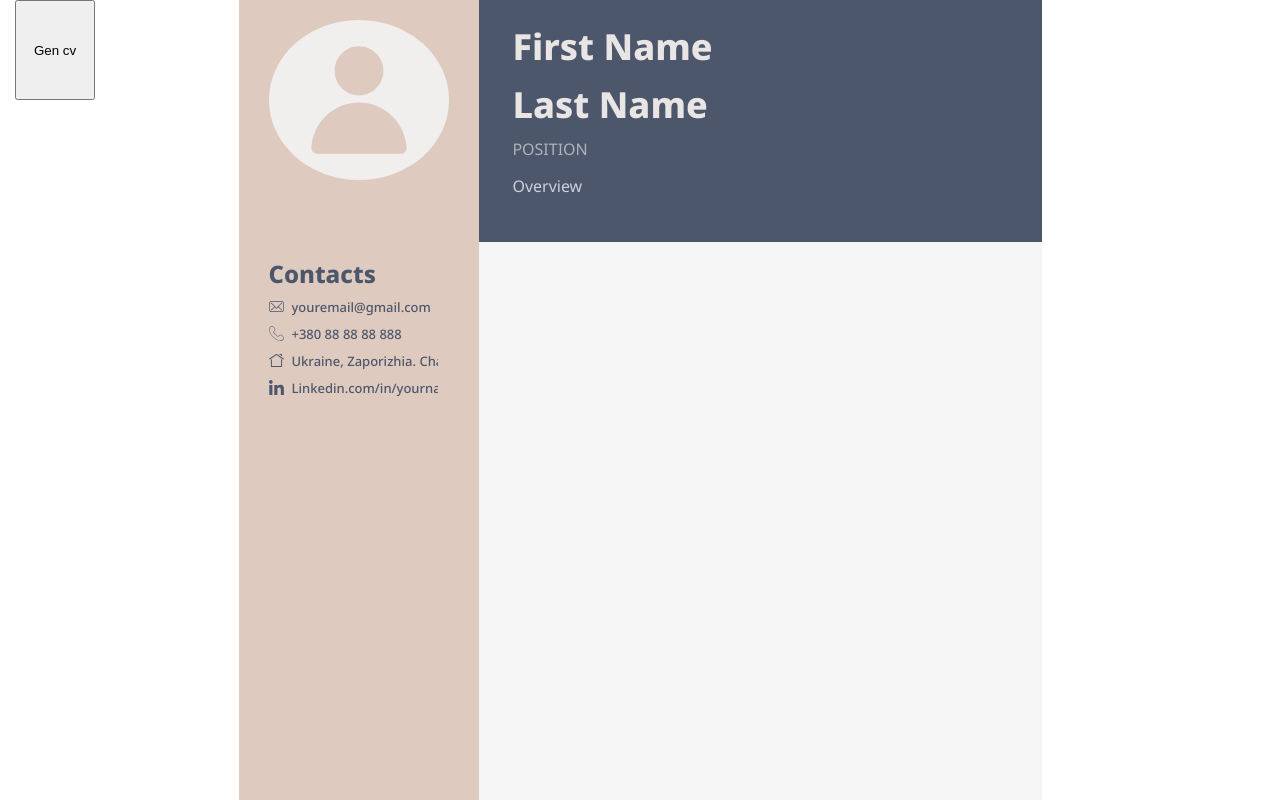
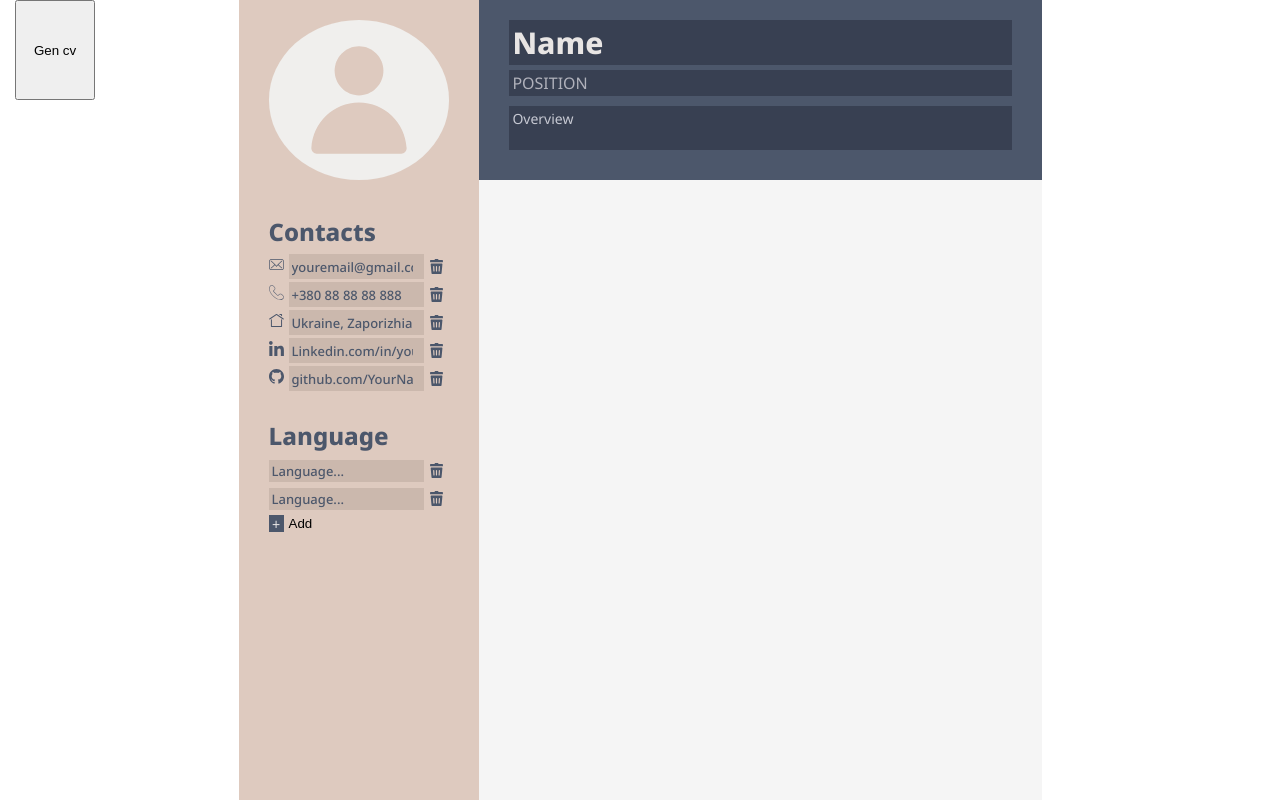
Before and after one commit to Arziburst/cvGen, a React app: page / in a window 1280 px wide. Built offline with nearby package versions, Linux system fonts and the light colour scheme; no server answers; the HTML template or start-up script is replaced by a standard one.

Commit message:
added language block in app

```diff
--- a/src/bus/client/fields/index.ts
+++ b/src/bus/client/fields/index.ts
@@ -1,3 +1,6 @@
+//Init
+import { uniqueId } from 'lodash';
+
 // Core
 import { createSlice, PayloadAction } from '@reduxjs/toolkit';
 import { useDispatch } from '../../../tools/hooks';
@@ -6,12 +9,11 @@ import { useDispatch } from '../../../tools/hooks';
 import { useSelector } from '../../../tools/hooks';
 
 const initialState = {
-    avatar:    '',
-    firstName: '',
-    lastName:  '',
-    position:  '',
-    overview:  '',
-    contacts:  [
+    avatar:   '',
+    name:     '',
+    position: '',
+    overview: '',
+    contacts: [
         {
             id:          'mail',
             url:         '',
@@ -32,6 +34,24 @@ const initialState = {
             url:         '',
             placeholder: 'Linkedin.com/in/yourname',
         },
+
+        {
+            id:          'github',
+            url:         '',
+            placeholder: 'github.com/YourName',
+        },
+    ],
+    languages: [
+        {
+            id:          uniqueId(),
+            language:    '',
+            placeholder: 'Language...',
+        },
+        {
+            id:          uniqueId(),
+            language:    '',
+            placeholder: 'Language...',
+        },
     ],
 };
 
@@ -45,7 +65,14 @@ export type socialItem = {
     placeholder: string;
 }
 
+export type languagesItem = {
+    id: string;
+    language: string;
+    placeholder: string;
+}
+
 type OptionsContactsField = { type: fieldsKeys, value: socialItem };
+type OptionsLanguageField = { type: fieldsKeys, value: languagesItem };
 
 // Slice
 export const fieldsSlice = createSlice({
@@ -69,6 +96,37 @@ export const fieldsSlice = createSlice({
                 return elem;
             }),
         }),
+        setLanguageField: (state, action: PayloadAction<OptionsLanguageField>) => ({
+            ...state,
+            languages: state.languages.map((language) => {
+                if (language.id === action.payload.value.id) {
+                    return {
+                        ...language,
+                        language: action.payload.value.language,
+                    };
+                }
+
+                return language;
+            }),
+        }),
+
+        removeLanguageField: (state, action: PayloadAction<Options>) => ({
+            ...state,
+            languages: state.languages.filter((language) => language.id !== action.payload.value),
+        }),
+
+        removeContactField: (state, action: PayloadAction<Options>) => ({
+            ...state,
+            contacts: state.contacts.filter((contact) => contact.id !== action.payload.value),
+        }),
+
+        createLanguageField: (state, action: PayloadAction<Options>) => ({
+            ...state,
+            languages: [
+                ...state.languages,
+                { id: action.payload.value, language: '', placeholder: 'Language...' },
+            ],
+        }),
         resetfieldsToInitialAction: () => initialState,
     },
 });
@@ -84,6 +142,10 @@ export const useFieldsRedux = () => {
         fieldsRedux:          useSelector(({ fields }) => fields),
         setFieldsAction:      (options: Options) => void dispatch(fieldsActions.fieldsCreatorAction(options)),
         setContactField:      (options: OptionsContactsField) => void dispatch(fieldsActions.setContactsField(options)),
+        setLanguageField:     (options: OptionsLanguageField) => void dispatch(fieldsActions.setLanguageField(options)),
+        removeLanguageField:  (options: Options) => void dispatch(fieldsActions.removeLanguageField(options)),
+        removeContactField:   (options: Options) => void dispatch(fieldsActions.removeContactField(options)),
+        createLanguageField:  (options: Options) => void dispatch(fieldsActions.createLanguageField(options)),
         resetFieldsToInitial: () => void dispatch(fieldsActions.resetfieldsToInitialAction()),
     };
 };
--- a/src/view/components/Contacts/index.tsx
+++ b/src/view/components/Contacts/index.tsx
@@ -4,25 +4,22 @@ import React, { ChangeEvent, FC } from 'react';
 // Styles
 import * as S from './styles';
 
+// Assets
+import deleteIcon from '../../../assets/images/delete-icon.svg';
+
 // Elements
 import { Title } from '../../elements';
-import { useFieldsRedux } from '../../../bus/client/fields';
-import { debounce } from 'lodash';
+
+// Types
 import { socialItem } from '../../../bus/client/fields';
+
 type PropTypes = {
+    contacts: Array<socialItem>;
+    handleChangeContactUrl: (event: ChangeEvent<HTMLInputElement>, elem: socialItem) => void;
+    handleRemoveContact: (id: string) => void;
 }
 
-export const Contacts: FC<PropTypes> = () => {
-    const { fieldsRedux: { contacts }, setContactField } = useFieldsRedux();
-
-    const debounceChangeField = debounce((item: socialItem) => {
-        setContactField({ type: 'contacts', value: item });
-    }, 300);
-
-    const handleChangeFirstname = (event: ChangeEvent<HTMLInputElement>, elem: socialItem) => {
-        debounceChangeField({ ...elem, url: event.target.value });
-    };
-
+export const Contacts: FC<PropTypes> = ({ contacts, handleChangeContactUrl, handleRemoveContact }) => {
     return (
         <S.Container>
             <Title text = 'Contacts'/>
@@ -33,8 +30,13 @@ export const Contacts: FC<PropTypes> = () => {
                             defaultValue = { elem.url }
                             placeholder = { elem.placeholder }
                             type = 'text'
-                            onChange = { (event) => handleChangeFirstname(event, elem) }
+                            onChange = { (event) => handleChangeContactUrl(event, elem) }
                         />
+                        <S.RemoveBtn onClick = { () => handleRemoveContact(elem.id) }>
+                            <img
+                                src = { deleteIcon }
+                            />
+                        </S.RemoveBtn>
                     </S.Item>
                 ))}
             </ul>
--- a/src/view/components/Contacts/styles.ts
+++ b/src/view/components/Contacts/styles.ts
@@ -6,8 +6,9 @@ import mailIcon from '../../../assets/images/mail-icon.svg';
 import phoneIcon from '../../../assets/images/phone-icon.svg';
 import homeIcon from '../../../assets/images/home-icon.svg';
 import linkedinicon from '../../../assets/images/linkedin-icon.svg';
-
+import githubIcon from '../../../assets/images/github-icon.svg';
 export const Container = styled.section`
+  padding-bottom: 30px;
 `;
 
 export const Item = styled.li`
@@ -15,7 +16,7 @@ export const Item = styled.li`
   display: flex;
   justify-content: space-between;
   padding-left: 20px;
-  margin-bottom: 5px;
+  margin-bottom: 3px;
 
   &::before {
     content: '';
@@ -52,6 +53,12 @@ export const Item = styled.li`
       background-image: url(${linkedinicon});
     }
   }
+
+   &:nth-child(5) {
+    &::before {
+      background-image: url(${githubIcon});
+    }
+  }
 `;
 
 export const SocialInput = styled.input`
@@ -64,6 +71,7 @@ export const SocialInput = styled.input`
   font-family: 'NotoSans500';
   font-weight: 500;
   color: #4c576b;
+  background-color: #cbb8ad;
 
   &:focus,
   &:hover {
@@ -76,3 +84,24 @@ export const SocialInput = styled.input`
     color: inherit;
   }
 `;
+
+export const RemoveBtn = styled.button`
+  width: 25px;
+  height: 25px;
+  border-radius: 50%;
+  display: flex;
+  justify-content: center;
+  align-items: center;
+  cursor: pointer;
+  background-color: transparent;
+  border: none;
+
+  &:hover {
+    background-color: #a69b97;
+  }
+
+  img {
+    height: 15px;
+    width: 15px;
+  }
+`;
--- a/src/view/components/Info/index.tsx
+++ b/src/view/components/Info/index.tsx
@@ -10,36 +10,26 @@ import * as S from './styles';
 export type voidFunc = (event: ChangeEvent<HTMLInputElement>) => void;
 
 type PropTypes = {
-    firstName: string;
-    lastName: string;
+    name: string;
     position: string;
     overview: string;
-    handleChangeFirstname: voidFunc;
-    handleChangeLastname: voidFunc;
+    handleChangeName: voidFunc;
     handleChangePosition: voidFunc;
     handleChangeOverview: (event: ChangeEvent<HTMLTextAreaElement>) => void;
 }
 
 export const Info: FC<PropTypes> = ({
-    firstName, position, overview,
-    lastName,
-    handleChangeFirstname, handleChangeLastname,
+    position, overview, name,
+    handleChangeName,
     handleChangePosition, handleChangeOverview,
 }) => {
     return (
         <S.Container>
             <S.InputNameBox>
                 <AppInput
-                    defaultValue = { firstName }
-                    handleChangeFunc = { handleChangeFirstname }
-                    placeholder = 'First Name'
-                />
-            </S.InputNameBox>
-            <S.InputNameBox>
-                <AppInput
-                    defaultValue = { lastName }
-                    handleChangeFunc = { handleChangeLastname }
-                    placeholder = 'Last Name'
+                    defaultValue = { name }
+                    handleChangeFunc = { handleChangeName }
+                    placeholder = 'Name'
                 />
             </S.InputNameBox>
             <S.InputPositionBox>
--- a/src/view/components/Info/styles.ts
+++ b/src/view/components/Info/styles.ts
@@ -9,9 +9,10 @@ export const Container = styled.section`
 export const InputNameBox = styled.div`
   input {
     font-family: 'NotoSans800', sans-serif;
-    font-size: 36px;
+    font-size: 30px;
     color: #e8e5e4;
     margin-bottom: 5px;
+    background-color: #384052;
   }
 `;
 
@@ -20,13 +21,15 @@ export const InputPositionBox = styled.div`
     color: #b0b1bb;
     text-transform: uppercase;
     margin-bottom: 10px;
+    background-color: #384052;
   }
 `;
 
 export const InputOverviewBox = styled.div`
-  input {
+  textarea {
     font-size: 14px;
     color: #c7c9d3;
     margin-bottom: 10px;
+    background-color: #384052;
   }
 `;
--- /dev/null
+++ b/src/view/components/Languages/index.tsx
@@ -0,0 +1,53 @@
+// Init
+import { uniqueId } from 'lodash';
+
+// Core
+import React, { ChangeEvent, FC } from 'react';
+
+// Styles
+import * as S from './styles';
+
+// Assets
+import deleteIcon from '../../../assets/images/delete-icon.svg';
+
+// Elements
+import { Title } from '../../elements';
+
+// Types
+import { languagesItem } from '../../../bus/client/fields';
+
+type PropTypes = {
+    languages: Array<languagesItem>
+    handleChangeLanguage: (event: ChangeEvent<HTMLInputElement>, elem: languagesItem) => void;
+    handleRemoveLanguageField: (id: string) => void;
+    handleCreateLanguageField: (id: string) => void;
+}
+
+export const Languages: FC<PropTypes> = ({ languages, handleChangeLanguage, handleRemoveLanguageField,
+    handleCreateLanguageField }) => {
+    return (
+        <S.Container>
+            <Title text = 'Language'/>
+            <ul>
+                {
+                    languages.map((language) => (
+                        <S.Item key = { language.id }>
+                            <S.LanguageInput
+                                defaultValue = { language.language }
+                                placeholder = { language.placeholder }
+                                type = 'text'
+                                onChange = { (event) => handleChangeLanguage(event, language) }
+                            />
+                            <S.RemoveBtn onClick = { () => handleRemoveLanguageField(language.id) }>
+                                <img
+                                    src = { deleteIcon }
+                                />
+                            </S.RemoveBtn>
+                        </S.Item>
+                    ))
+                }
+            </ul>
+            <S.AddBtn onClick = { () => handleCreateLanguageField(uniqueId()) }>Add</S.AddBtn>
+        </S.Container>
+    );
+};
--- /dev/null
+++ b/src/view/components/Languages/styles.ts
@@ -0,0 +1,85 @@
+// Core
+import styled from 'styled-components';
+
+export const Container = styled.section`
+  padding-bottom: 30px;
+`;
+
+export const Item = styled.li`
+  display: flex;
+  justify-content: space-between;
+  align-items: center;
+  margin-bottom: 3px;
+`;
+
+export const LanguageInput = styled.input`
+  border: 1px solid transparent;
+  background-color: transparent;
+  padding-right: 10px;
+  display: block;
+  width: 100%;
+  font-size: 13px;
+  font-family: 'NotoSans500';
+  font-weight: 500;
+  color: #4c576b;
+  background-color: #cbb8ad;
+  &:focus,
+  &:hover {
+    border-color: #e8e5e4;
+    outline-color: #e8e5e4;
+  }
+
+   &::placeholder {
+    font-size: inherit;
+    color: inherit;
+  }
+`;
+
+export const RemoveBtn = styled.button`
+  width: 25px;
+  height: 25px;
+  border-radius: 50%;
+  display: flex;
+  justify-content: center;
+  align-items: center;
+  cursor: pointer;
+  background-color: transparent;
+  border: none;
+
+  &:hover {
+    background-color: #a69b97;
+  }
+
+  img {
+    height: 15px;
+    width: 15px;
+  }
+`;
+
+export const AddBtn = styled.button`
+  position: relative;
+  background-color: transparent;
+  border: none;
+  cursor: pointer;
+  padding-left: 20px;
+
+  &:hover {
+    background-color: #4c576b;
+    color: #e8e5e4;
+  }
+
+  &::before {
+    content: '+';
+    display: flex;
+    align-items: center;
+    justify-content: center;
+    font-size: 14px;
+    position: absolute;
+    background-color: #4c576b;
+    color: #e8e5e4;
+    height: 100%;
+    width: 15px;
+    left: 0;
+    top: 0;
+  }
+`;
--- a/src/view/components/PdfGenInfo/index.tsx
+++ b/src/view/components/PdfGenInfo/index.tsx
@@ -9,7 +9,7 @@ const styles = StyleSheet.create({
     },
     name: {
         fontWeight:   800,
-        fontSize:     '36px',
+        fontSize:     '30px',
         color:        '#e8e5e4',
         marginBottom: '5px',
     },
@@ -27,20 +27,16 @@ const styles = StyleSheet.create({
 
 // Types
 type PropTypes = {
-    firstName: string;
-    lastName: string;
+    name: string;
     position: string;
     overview: string;
 }
 
-export const PdfGenInfo = ({ firstName, lastName, position, overview }: PropTypes) => {
+export const PdfGenInfo = ({ name, position, overview }: PropTypes) => {
     return (
         <View style = { styles.section }>
             <Text style = { styles.name }>
-                {firstName}
-            </Text>
-            <Text style = { styles.name }>
-                {lastName}
+                {name}
             </Text>
             <Text style = { styles.position }>
                 {position}
--- a/src/view/containers/Document/index.tsx
+++ b/src/view/containers/Document/index.tsx
@@ -52,7 +52,7 @@ Font.register(
 );
 
 export const MyDocument = () => {
-    const { fieldsRedux: { avatar, firstName, lastName, overview, position }} = useFieldsRedux();
+    const { fieldsRedux: { avatar, name, overview, position }} = useFieldsRedux();
 
     return (
         <PDFViewer
@@ -67,8 +67,7 @@ export const MyDocument = () => {
                         </View>
                         <View style = { styles.wrapperSecondColumn }>
                             <PdfGenInfo
-                                firstName = { firstName }
-                                lastName = { lastName }
+                                name = { name }
                                 overview = { overview }
                                 position = { position }
                             />
--- a/src/view/pages/Root/hooks.ts
+++ b/src/view/pages/Root/hooks.ts
@@ -5,19 +5,16 @@ import { debounce } from 'lodash';
 import { ChangeEvent } from 'react';
 
 // Bus
-import { useFieldsRedux } from '../../../bus/client/fields';
+import { languagesItem, socialItem, useFieldsRedux } from '../../../bus/client/fields';
 
 export const useCustomHooks = () => {
-    const { setFieldsAction,
-        fieldsRedux: { avatar, firstName, lastName, position, overview },
+    const { setFieldsAction, setContactField, setLanguageField, removeLanguageField, createLanguageField,
+        removeContactField,
+        fieldsRedux: { avatar, name, position, overview, contacts, languages },
     } = useFieldsRedux();
 
-    const debounceChangeFirstname = debounce((text: string) => {
-        setFieldsAction({ type: 'firstName', value: text });
-    }, 300);
-
-    const debounceChangeLastname = debounce((text: string) => {
-        setFieldsAction({ type: 'lastName', value: text });
+    const debounceChangeName = debounce((text: string) => {
+        setFieldsAction({ type: 'name', value: text });
     }, 300);
 
     const debounceChangeImg = debounce((img: string) => {
@@ -32,6 +29,26 @@ export const useCustomHooks = () => {
         setFieldsAction({ type: 'overview', value: overview });
     }, 300);
 
+    const debounceChangeField = debounce((item: socialItem) => {
+        setContactField({ type: 'contacts', value: item });
+    }, 300);
+
+    const debounceChangeLanguageField = debounce((item: languagesItem) => {
+        setLanguageField({ type: 'languages', value: item });
+    }, 300);
+
+    const debounceRemoveLanguageField = debounce((id: string) => {
+        removeLanguageField({ type: 'languages', value: id });
+    }, 100);
+
+    const debounceCreateLanguageField = debounce((id: string) => {
+        createLanguageField({ type: 'languages', value: id });
+    }, 100);
+
+    const debounceRemoveContactField = debounce((id: string) => {
+        removeContactField({ type: 'contacts', value: id });
+    }, 100);
+
     const handleChangeImg = (event: ChangeEvent<HTMLInputElement>) => {
         const file = event.target.files?.item(0);
 
@@ -40,12 +57,8 @@ export const useCustomHooks = () => {
         }
     };
 
-    const handleChangeFirstname = (event: ChangeEvent<HTMLInputElement>) => {
-        debounceChangeFirstname(event.target.value);
-    };
-
-    const handleChangeLastname = (event: ChangeEvent<HTMLInputElement>) => {
-        debounceChangeLastname(event.target.value);
+    const handleChangeName = (event: ChangeEvent<HTMLInputElement>) => {
+        debounceChangeName(event.target.value);
     };
 
     const handleChangePosition = (event: ChangeEvent<HTMLInputElement>) => {
@@ -56,15 +69,40 @@ export const useCustomHooks = () => {
         debounceChangeOverview(event.target.value);
     };
 
+    const handleChangeContactField = (event: ChangeEvent<HTMLInputElement>, social: socialItem) => {
+        debounceChangeField({ ...social, url: event.target.value });
+    };
+
+    const handleChangeLanguageField = (event: ChangeEvent<HTMLInputElement>, language: languagesItem) => {
+        debounceChangeLanguageField({ ...language, language: event.target.value });
+    };
+
+    const handleRemoveLanguageField = (id: string) => {
+        debounceRemoveLanguageField(id);
+    };
+
+    const handleCreateLanguageField = (id: string) => {
+        debounceCreateLanguageField(id);
+    };
+
+    const handleRemoveContactField = (id: string) => {
+        debounceRemoveContactField(id);
+    };
+
     return {
         handleChangeImg,
-        handleChangeFirstname,
-        handleChangeLastname,
+        handleChangeName,
         handleChangePosition,
         handleChangeOverview,
+        handleChangeContactField,
+        handleChangeLanguageField,
+        handleRemoveLanguageField,
+        handleCreateLanguageField,
+        handleRemoveContactField,
+        name,
+        languages,
+        contacts,
         avatar,
-        firstName,
-        lastName,
         position,
         overview,
     };
--- a/src/view/pages/Root/index.tsx
+++ b/src/view/pages/Root/index.tsx
@@ -12,16 +12,20 @@ import { ErrorBoundary, Avatar, Info, Contacts } from '../../components';
 
 // Styles
 import * as S from './styles';
+import { Languages } from '../../components/Languages';
 
 const Root: FC = () => {
     const { setToggleAction } = useTogglesRedux();
 
     const {
-        handleChangeImg, handleChangeFirstname,
-        handleChangeLastname, handleChangePosition,
-        handleChangeOverview,
+        handleChangeImg, handleChangeName,
+        handleChangePosition, handleCreateLanguageField,
+        handleChangeOverview, handleChangeContactField,
+        handleRemoveLanguageField, handleChangeLanguageField,
+        handleRemoveContactField,
         avatar, position, overview,
-        firstName, lastName,
+        contacts, languages,
+        name,
     } = useCustomHooks();
 
     return (
@@ -35,12 +39,10 @@ const Root: FC = () => {
                 </S.Column>
                 <S.Column>
                     <Info
-                        firstName = { firstName }
-                        handleChangeFirstname = { handleChangeFirstname }
-                        handleChangeLastname = { handleChangeLastname }
+                        handleChangeName = { handleChangeName }
                         handleChangeOverview = { handleChangeOverview }
                         handleChangePosition = { handleChangePosition }
-                        lastName = { lastName }
+                        name = { name }
                         overview = { overview }
                         position = { position }
                     />
@@ -48,7 +50,17 @@ const Root: FC = () => {
             </S.Wrapper>
             <S.Wrapper>
                 <S.SecondColumn>
-                    <Contacts />
+                    <Contacts
+                        contacts = { contacts }
+                        handleChangeContactUrl = { handleChangeContactField }
+                        handleRemoveContact = { handleRemoveContactField }
+                    />
+                    <Languages
+                        handleChangeLanguage = { handleChangeLanguageField }
+                        handleCreateLanguageField = { handleCreateLanguageField }
+                        handleRemoveLanguageField = { handleRemoveLanguageField }
+                        languages = { languages }
+                    />
                 </S.SecondColumn>
                 <S.SecondColumn>
                     {/* Content */}
```
Also changed, not shown: src/assets/images/delete-icon.svg (added), src/assets/images/github-icon.svg (added).
